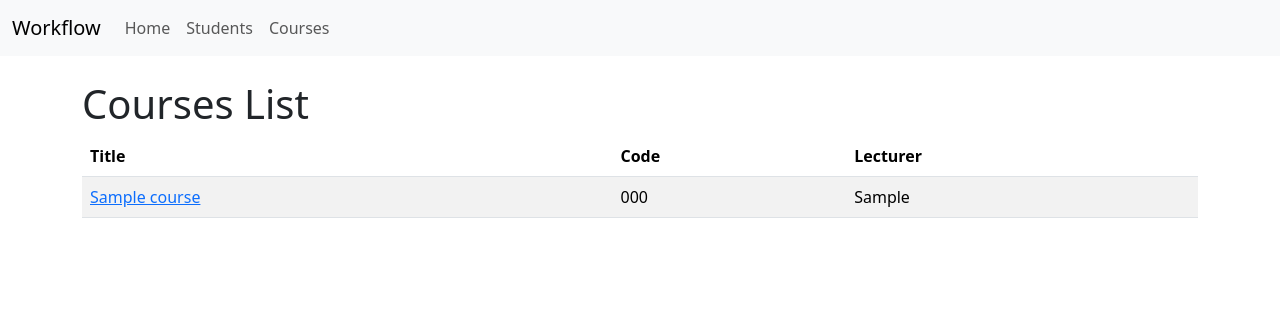
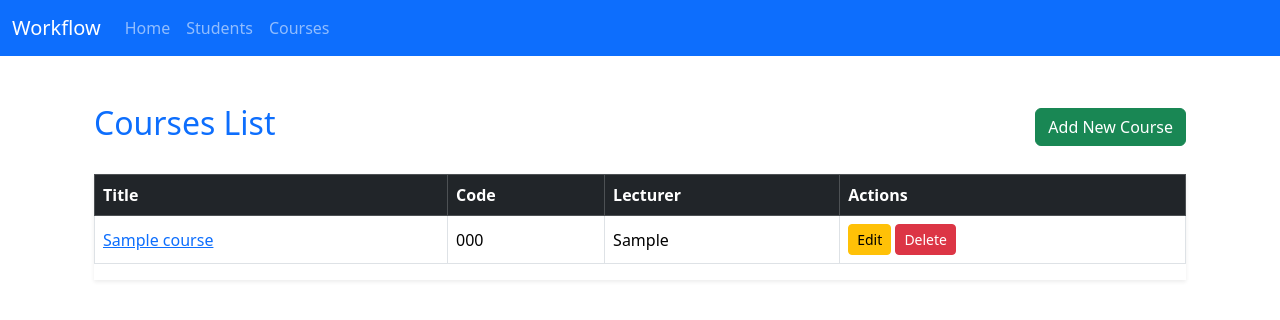
Before and after one commit to BrozTech-84/GRP-9-ASSIGNMENT, a Django app: page /myApp/courses/ in a window 1280 px wide. Shown: the top 320 px of the page. Run offline with Django 5.2, Linux system fonts and the light colour scheme; tables that the repository leaves empty hold one stand-in row (values such as "Sample post").

Commit message:
CRUD functionality updates

```diff
--- a/myApp/forms.py
+++ b/myApp/forms.py
@@ -4,10 +4,9 @@ from .models import Student, Course
 class StudentForm(forms.ModelForm):
     class Meta:
         model = Student
-        fields = '__all__'
-
+        fields = "__all__"
 
 class CourseForm(forms.ModelForm):
     class Meta:
         model = Course
-        fields = '__all__'
+        fields = "__all__"
--- a/myApp/templates/myApp/base.html
+++ b/myApp/templates/myApp/base.html
@@ -7,9 +7,12 @@
     <link href="https://cdn.jsdelivr.net/npm/bootstrap@5.3.8/dist/css/bootstrap.min.css" rel="stylesheet">
 </head>
 <body>
-<nav class="navbar navbar-expand-lg bg-body-tertiary">
+<nav class="navbar navbar-expand-lg navbar-dark bg-primary">
   <div class="container-fluid">
     <a class="navbar-brand" href="{% url 'index' %}">Workflow</a>
+    <button class="navbar-toggler" type="button" data-bs-toggle="collapse" data-bs-target="#navbarNavAltMarkup">
+        <span class="navbar-toggler-icon"></span>
+    </button>
     <div class="collapse navbar-collapse" id="navbarNavAltMarkup">
       <div class="navbar-nav">
         <a class="nav-link" href="{% url 'index' %}">Home</a>
@@ -20,9 +23,10 @@
   </div>
 </nav>
 
-<div class="container mt-4">
+<div class="container mt-5">
     {% block content %}{% endblock %}
 </div>
 
+<script src="https://cdn.jsdelivr.net/npm/bootstrap@5.3.8/dist/js/bootstrap.bundle.min.js"></script>
 </body>
 </html>
--- a/myApp/templates/myApp/courses.html
+++ b/myApp/templates/myApp/courses.html
@@ -3,13 +3,21 @@
 {% block title %}Courses{% endblock %}
 
 {% block content %}
-<h1>Courses List</h1>
-<table class="table table-striped">
-    <thead>
+<div class="container">
+
+    <div class="d-flex justify-content-between align-items-center mb-4">
+        <h2 class="text-primary">Courses List</h2>
+        <a href="{% url 'create_course' %}" class="btn btn-success">Add New Course</a>
+    </div>
+
+    <div class="table-responsive shadow-sm">
+        <table class="table table-hover table-bordered align-middle">
+            <thead class="table-dark">
                 <tr>
                     <th>Title</th>
                     <th>Code</th>
                     <th>Lecturer</th>
+                    <th>Actions</th>
                 </tr>
             </thead>
             <tbody>
@@ -18,12 +26,19 @@
                     <td><a href="{% url 'course_detail' course.id %}">{{ course.title }}</a></td>
                     <td>{{ course.code }}</td>
                     <td>{{ course.lecturer }}</td>
+                    <td>
+                        <a href="{% url 'edit_course' course.id %}" class="btn btn-warning btn-sm">Edit</a>
+                        <a href="{% url 'delete_course' course.id %}" class="btn btn-danger btn-sm">Delete</a>
+                    </td>
                 </tr>
                 {% empty %}
                 <tr>
-            <td colspan="3">No courses found.</td>
+                    <td colspan="4" class="text-center">No courses found.</td>
                 </tr>
                 {% endfor %}
             </tbody>
         </table>
+    </div>
+
+</div>
 {% endblock %}
--- a/myApp/urls.py
+++ b/myApp/urls.py
@@ -3,8 +3,18 @@ from . import views
 
 urlpatterns = [
     path('', views.index, name='index'),
+
+    # Students CRUD
     path('students/', views.students_list, name='students_list'),
+    path('students/create/', views.create_student, name='create_student'),
+    path('students/<int:student_id>/', views.student_detail, name='student_detail'),
+    path('students/<int:student_id>/edit/', views.edit_student, name='edit_student'),
+    path('students/<int:student_id>/delete/', views.delete_student, name='delete_student'),
+
+    # Courses CRUD
     path('courses/', views.courses_list, name='courses_list'),
-    path('student/<int:student_id>/', views.student_detail, name='student_detail'),
-    path('course/<int:course_id>/', views.course_detail, name='course_detail'),
+    path('courses/create/', views.create_course, name='create_course'),
+    path('courses/<int:course_id>/', views.course_detail, name='course_detail'),
+    path('courses/<int:course_id>/edit/', views.edit_course, name='edit_course'),
+    path('courses/<int:course_id>/delete/', views.delete_course, name='delete_course'),
 ]
--- a/myApp/views.py
+++ b/myApp/views.py
@@ -1,26 +1,97 @@
-from django.shortcuts import render, get_object_or_404
+from django.shortcuts import render, get_object_or_404, redirect
 from .models import Student, Course
+from .forms import StudentForm, CourseForm
 
 # Home page
 def index(request):
     return render(request, 'myApp/index.html')
 
-# List of students
+# Students List
 def students_list(request):
     students = Student.objects.all()
     return render(request, 'myApp/students.html', {'students': students})
 
-# List of courses
+# Student Details
+def student_detail(request, student_id):
+    student = get_object_or_404(Student, id=student_id)
+    return render(request, 'myApp/student_detail.html', {'student': student})
+
+# Create Student
+def create_student(request):
+    if request.method == "POST":
+        form = StudentForm(request.POST)
+        if form.is_valid():
+            form.save()
+            return redirect("students_list")
+    else:
+        form = StudentForm()
+
+    return render(request, "myApp/student_form.html", {"form": form, "title": "Add Student"})
+
+# Edit Student
+def edit_student(request, student_id):
+    student = get_object_or_404(Student, id=student_id)
+    form = StudentForm(request.POST or None, instance=student)
+
+    if form.is_valid():
+        form.save()
+        return redirect('students_list')
+
+    return render(request, 'myApp/student_form.html', {"form": form, "title": "Edit Student"})
+
+# Delete Student
+def delete_student(request, student_id):
+    student = get_object_or_404(Student, id=student_id)
+
+    if request.method == "POST":
+        student.delete()
+        return redirect('students_list')
+
+    return render(request, 'myApp/student_confirm_delete.html', {"student": student})
+
+# ==============================
+# COURSES CRUD
+# ==============================
+
+# List Courses
 def courses_list(request):
     courses = Course.objects.all()
     return render(request, 'myApp/courses.html', {'courses': courses})
 
-# Optional: Student details
-def student_detail(request, student_id):
-    student = get_object_or_404(Student, id=student_id)
-    return render(request, 'myApp/student_detail.html', {'student': student})
-
-# Optional: Course details
+# Course Details
 def course_detail(request, course_id):
     course = get_object_or_404(Course, id=course_id)
     return render(request, 'myApp/course_detail.html', {'course': course})
+
+# Create Course
+def create_course(request):
+    if request.method == "POST":
+        form = CourseForm(request.POST)
+        if form.is_valid():
+            form.save()
+            return redirect("courses_list")
+    else:
+        form = CourseForm()
+
+    return render(request, "myApp/course_form.html", {"form": form, "title": "Add Course"})
+
+# Edit Course
+def edit_course(request, course_id):
+    course = get_object_or_404(Course, id=course_id)
+    form = CourseForm(request.POST or None, instance=course)
+
+    if form.is_valid():
+        form.save()
+        return redirect('courses_list')
+
+    return render(request, 'myApp/course_form.html', {"form": form, "title": "Edit Course"})
+
+# Delete Course
+def delete_course(request, course_id):
+    course = get_object_or_404(Course, id=course_id)
+
+    if request.method == "POST":
+        course.delete()
+        return redirect('courses_list')
+
+    return render(request, 'myApp/course_confirm_delete.html', {"course": course})
```
Also changed, not shown: myApp/templates/create_student.html (added, +17 -0 lines), myApp/templates/myApp/course_detail.html (+15 -4 lines), myApp/templates/myApp/index.html (+11 -2 lines), myApp/templates/myApp/student_confirm_delete.html (added, +14 -0 lines), myApp/templates/myApp/student_detail.html (+18 -7 lines), myApp/templates/myApp/student_form.html (added, +16 -0 lines), myApp/templates/myApp/students.html (+17 -4 lines). Lines whose indentation alone changed are shown as unchanged.
